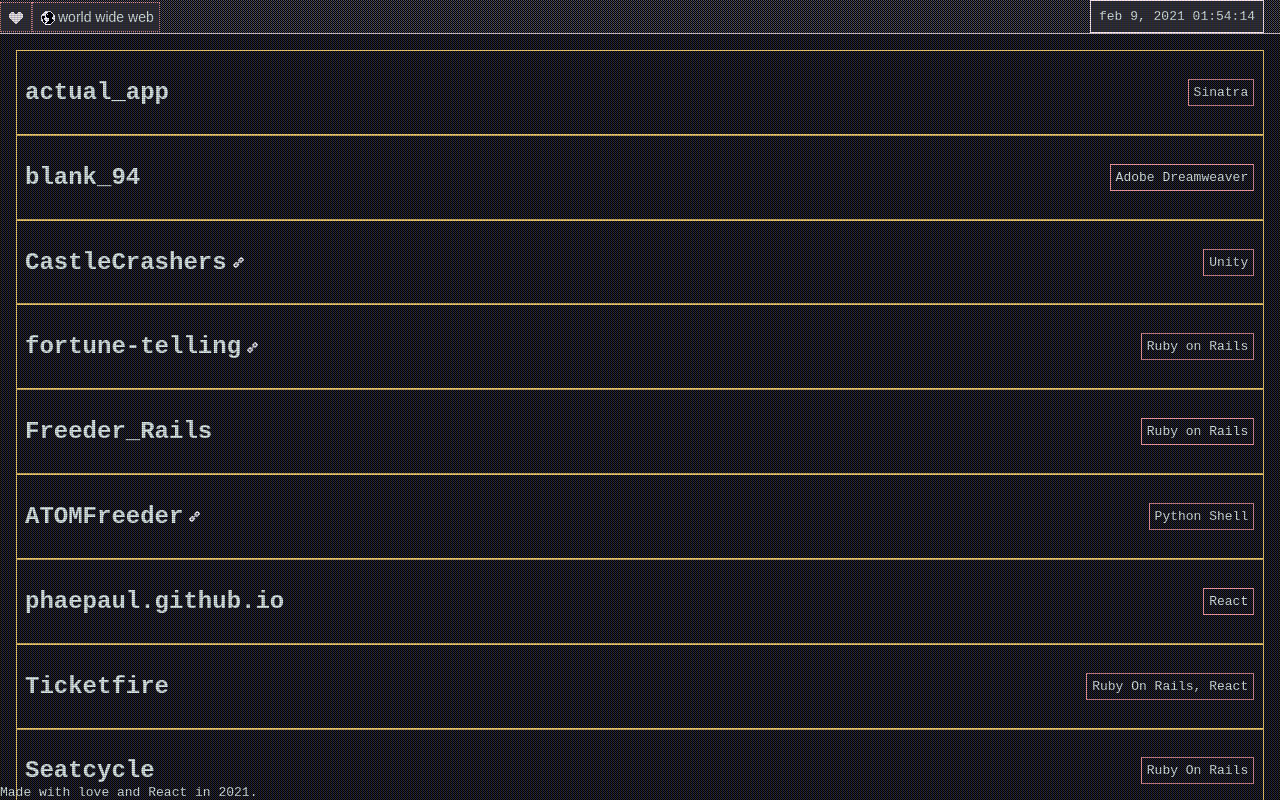
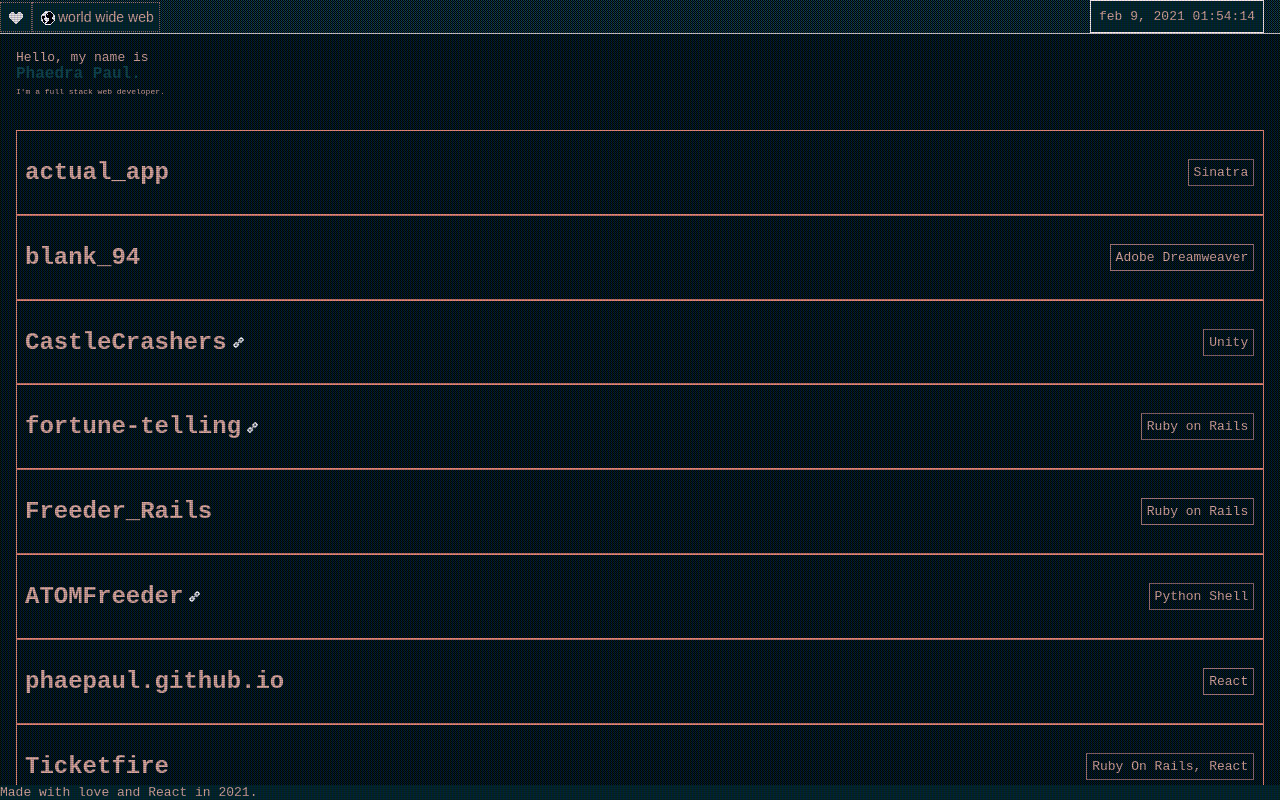
Before and after one commit to phaepaul/phaepaul.github.io, a React (Create React App) app: page / in a window 1280 px wide. Shown: the top 800 px of the page. Built offline with nearby package versions, Linux system fonts and the light colour scheme; a web font is replaced by a local one.

Commit message:
Add introduction

```diff
--- a/src/App.css
+++ b/src/App.css
@@ -1,11 +1,11 @@
 :root {
-  --yellow: #efcb68;
-  --black: #000411;
-  --honeydew: #e1efe6;
-  --salmon: #f39a9d;
-  --jet: #2f2f2f;
-  --grey: #555555;
-  --white: #ffeeef;
+  --orange: #E88873;
+  --black: #242325;
+  --honeydew: #E0AC9D;
+  --brown: #A37774;
+  --jet: #002626;
+  --warm-black: #0E4749;
+  --white: #FCF0ED;
 }
 
 body {
@@ -68,7 +68,7 @@
 .btn {
   border-radius: 0;
   padding: 0 5px;
-  border: 1px dotted var(--yellow);
+  border: 1px dotted var(--orange);
 }
 
 img {
@@ -130,7 +130,7 @@
   display: flex;
   justify-content: space-between;
   padding: 0.25rem;
-  border-bottom: 1px dotted var(--yellow);
+  border-bottom: 1px dotted var(--orange);
 }
 
 .modal-body {
@@ -148,3 +148,11 @@
 .d-none {
   display: none;
 }
+
+.m-0 {
+  margin: 0;
+}
+
+small {
+  font-size: .5rem;
+}
--- a/src/App.js
+++ b/src/App.js
@@ -2,11 +2,13 @@
 import Footer from './components/Footer'
 import ProjectList from './components/ProjectList'
 import Header from './components/Header'
+import Intro from './components/Intro'
 
 function App() {
   return (
     <div id='Base'>
       <Header />
+      <Intro />
       <ProjectList />
       <Footer />
     </div>
--- a/src/components/Footer/styles.css
+++ b/src/components/Footer/styles.css
@@ -3,4 +3,5 @@
   bottom: 0;
   left: 0;
   width: 100%;
+  background: var(--jet);
 }
--- a/src/components/Header/styles.css
+++ b/src/components/Header/styles.css
@@ -3,12 +3,12 @@
   flex-direction: row;
   align-items: center;
   justify-content: space-between;
-  background-color: var(--grey);
+  background-color: var(--warm-black);
   border-bottom: 1px solid var(--white);
-  background: var(--grey) url(../../images/sink.png) 0 0 repeat;
+  background: var(--warm-black) url(../../images/sink.png) 0 0 repeat;
 }
 
 .header-drop {
   background-color: var(--jet);
-  border: 1px dotted var(--salmon);
+  border: 1px dotted var(--brown);
 }
--- /dev/null
+++ b/src/components/Intro/index.js
@@ -0,0 +1,15 @@
+import React, { useEffect, useState } from "react";
+import "./styles.css";
+
+const Intro = (props) => {
+
+  return (
+    <div className="intro">
+      <span>Hello, my name is</span>
+      <h4 className="m-0">Phaedra Paul.</h4>
+      <small>I'm a full stack web developer.</small>
+    </div>
+  );
+};
+
+export default Intro;
--- /dev/null
+++ b/src/components/Intro/styles.css
@@ -0,0 +1,7 @@
+.intro {
+  margin: 1rem;
+}
+
+.intro > h4 {
+  color: var(--warm-black);
+}
--- a/src/components/Project/styles.css
+++ b/src/components/Project/styles.css
@@ -1,6 +1,6 @@
 .project {
   padding: .5rem;
-  border: 1px solid var(--yellow);
+  border: 1px solid var(--orange);
   transition: 1s;
 }
 
@@ -10,7 +10,7 @@
 }
 
 .tag {
-  border: 1px solid var(--salmon);
+  border: 1px solid var(--brown);
   padding: 5px;
 }
 
--- a/src/components/ProjectList/index.js
+++ b/src/components/ProjectList/index.js
@@ -9,21 +9,7 @@
 
   useEffect(() => {
     setProjects(database);
-    console.log(database);
   }, []);
-
-  const getData = async () => {
-    try {
-      const response = await axios.get(
-        "https://api.github.com/users/phaepaul/repos"
-      );
-      setProjects(response.data);
-      console.log(response.data);
-    } catch (ex) {
-      console.log(ex);
-      console.log("Could not get current github projects!");
-    }
-  };
 
   return (
     <div className="projectList">
```
Also changed, not shown: 1 other file (tests, documents, lock files or other folders).
